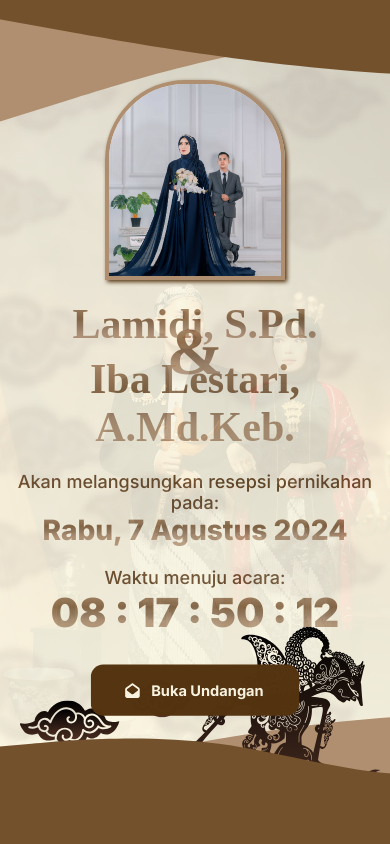
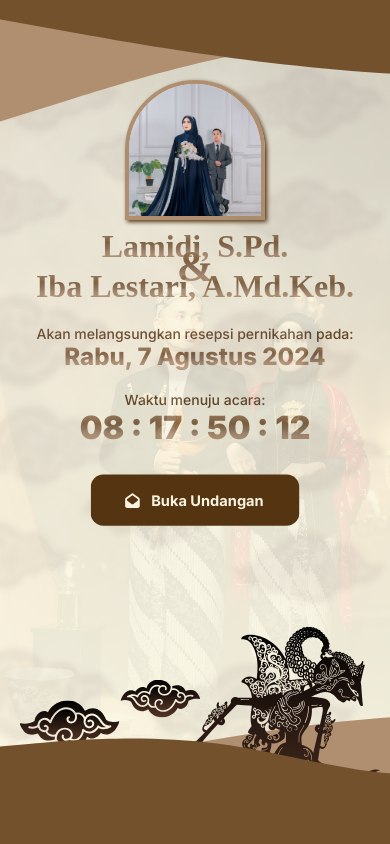
Before and after one commit to gngap-016/wedding-lamidi, a Next.js app: page / in a window 390 px wide. Shown: the top 844 px of the page. Built offline with nearby package versions, Linux system fonts and the light colour scheme; a web font is replaced by a local one.

Commit message:
Bug Fix Hero Section

```diff
--- a/src/components/hero/hero.module.scss
+++ b/src/components/hero/hero.module.scss
@@ -36,6 +36,7 @@
   overflow: hidden;
   border: 4px solid var(--secondaryColor);
   box-shadow: 2px 2px 4px var(--color);
+  transition: all .5s;
 
   .heroImg {
     // border-radius: 80px 80px 0 0;
@@ -103,7 +104,34 @@
 }
 
 @media screen and (max-width: 450px) {
+  .imgContainer {
+    width: 140px;
+    height: 140px;
+  }
+
   .name {
+    margin-top: 8px;
     padding: 0;
   }
+
+  .man, .woman {
+    font-size: 32px;
+  }
+
+  .and {
+    margin: 12px 0;
+    font-size: 44px;
+  }
+
+  .desc {
+    font-size: 14px;
+  }
+
+  .date {
+    font-size: 24px;
+  }
+
+  .time {
+    font-size: 32px;
+  }
 }
```
